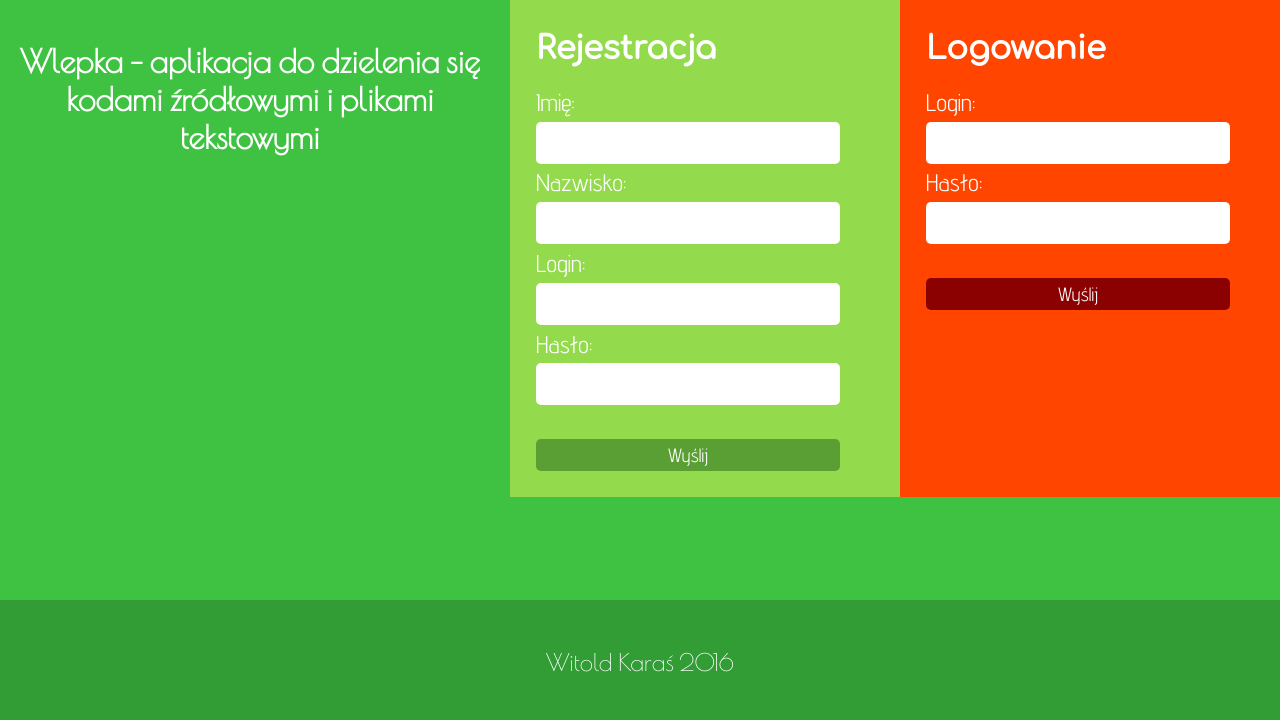
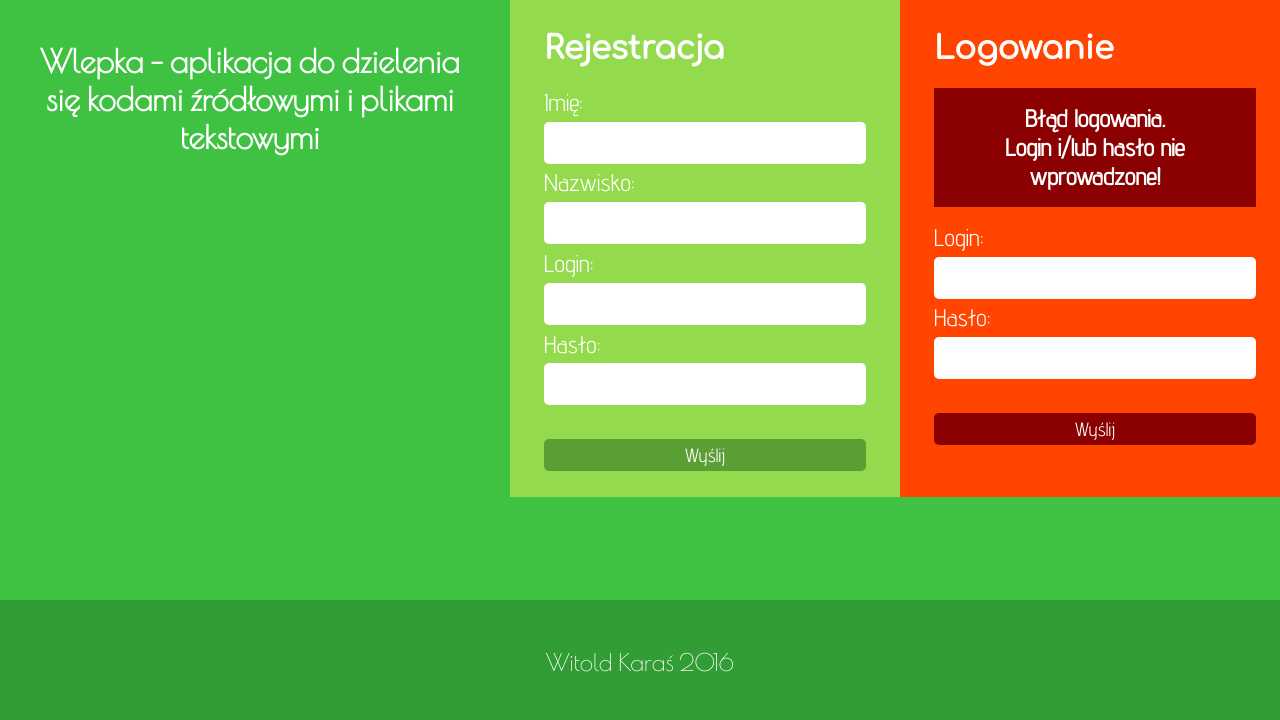
Before and after one commit to wiciok/wlepka, a PHP site: page /loginpage.php?login=2 in a window 1280 px wide. Shown: the part 120-840 px from the top of the page. Run offline with PHP 8.4, Linux system fonts and the light colour scheme.

Commit message:
-dodane komunikaty z feedbackiem o logowaniu i rejestracji

```diff
--- a/login.php
+++ b/login.php
@@ -33,13 +33,13 @@ if(isset($_POST['login']) && !empty($_POST['login'] && isset($_POST['password'])
     else
     {
         //echo "Błędny login i/lub hasło!"; //todo: usunac po zdebugowaniu
-        header('Location: loginpage.php');
+        header('Location: loginpage.php?login=1');
     }
 }
 else
 {
     //echo "Login i/lub hasło nie wprowadzone!"; //todo: usunac po zdebugowaniu
-    header('Location: loginpage.php');
+    header('Location: loginpage.php?login=2');
 }
 
 ?>
--- a/loginpage.css
+++ b/loginpage.css
@@ -2,6 +2,34 @@
     font-family: 'Comfortaa';
     font-size: 2em;
 }
+
+.disp-feedback{
+    margin-top: 1em;
+    margin-bottom: 1em;
+    display: none;
+    padding: 1em;
+    width: 100%;
+}
+
+.disp-feedback h3{
+    margin:0;
+    font-size: 1.5em;
+    text-align: center;
+}
+
+#reg-feedback{
+    background-color: #5a9f33;
+}
+
+#login-feedback{
+    background-color: darkred;
+}
+
+#main-row .innertube{
+    padding-left: 0.5em;
+    padding-right: 0.5em;
+}
+
 
 .row form{
     font-size: 1.5em;
@@ -14,7 +42,7 @@
 input[type=text]{
     margin-top: 0.2em;
     margin-bottom: 0.2em;
-    width: 90%;
+    width: 100%;
     height: 1.75em;
     font-size: 1em;
     font-family: 'Advent Pro';
@@ -24,7 +52,7 @@ input[type=text]{
 input[type=password]{
     margin-top: 0.2em;
     margin-bottom: 0.2em;
-    width: 90%;
+    width: 100%;
     height: 1.75em;
     font-size: 1em;
     font-family: 'Advent Pro';
@@ -33,7 +61,7 @@ input[type=password]{
 }
 
 input[type=submit] {
-    width: 90%;
+    width: 100%;
     padding:5px 15px;
 
     border:0 none;
@@ -72,6 +100,7 @@ input[type=submit] {
     font-family: "Poiret One";
 }
 
+
 #column-center{
     background-color: #94da4d;
 }
--- a/loginpage.php
+++ b/loginpage.php
@@ -13,8 +13,8 @@
     </style>
 
     <?php
-    require_once "connect_to_db.php";
-    require_once "logged_in_check.php";
+        require_once "connect_to_db.php";
+        require_once "logged_in_check.php";
     ?>
 </head>
 
@@ -48,6 +48,34 @@
         <div id="column-center" class="col-3-10">
             <div class="innertube">
                 <h1>Rejestracja</h1>
+                <div class="disp-feedback" id="reg-feedback">
+                    <h3>
+                        <?php
+                        if(isset($_GET['reg']) && !empty($_GET['reg']))
+                        {
+                            echo
+                            "<script>
+                                document.getElementById('reg-feedback').style.display='inherit'
+                            </script>";
+                            switch(htmlspecialchars($_GET['reg']))
+                            {
+                                case 1:
+                                    echo "Rejestracja wykonana poprawnie."."<br>"."Zaloguj się.";
+                                    break;
+                                case 2:
+                                    echo "Błąd rejestracji."."<br>"."Wybierz inny login.";
+                                    break;
+                                case 3:
+                                    echo "Błąd rejestracji."."<br>"."Wprowadz login i haslo!";
+                                    break;
+                                default:
+                                    echo "Błąd rejestracji.";
+                                    break;
+                            }
+                        }
+                        ?>
+                    </h3>
+                </div>
                 <form method="post" action="registration.php" name="registrationForm">
                     Imię:<br>
                     <input type="text" name="name" class="input_text"><br>
@@ -66,6 +94,30 @@
         <div id="column-right" class="col-3-10">
             <div class="innertube">
                 <h1>Logowanie</h1>
+                <div class="disp-feedback" id="login-feedback">
+                    <h3>
+                        <?php
+                        if(isset($_GET['login']) && !empty($_GET['login']))
+                        {
+                            echo
+                            "<script>
+                                document.getElementById('login-feedback').style.display='inherit'
+                            </script>";
+                            switch(htmlspecialchars($_GET['login']))
+                            {
+                                case 1:
+                                    echo "Błąd logowania."."<br>"."Niepoprawny login i/lub hasło!";
+                                    break;
+                                case 2:
+                                    echo "Błąd logowania."."<br>"."Login i/lub hasło nie wprowadzone!";
+                                    break;
+                                default:
+                                    break;
+                            }
+                        }
+                        ?>
+                    </h3>
+                </div>
                 <form method="post" action="login.php" name="loginForm">
                     Login:<br>
                     <input type="text" name="login" class="input_text"><br>
```
Also changed, not shown: registration.php (+14 -5 lines).
